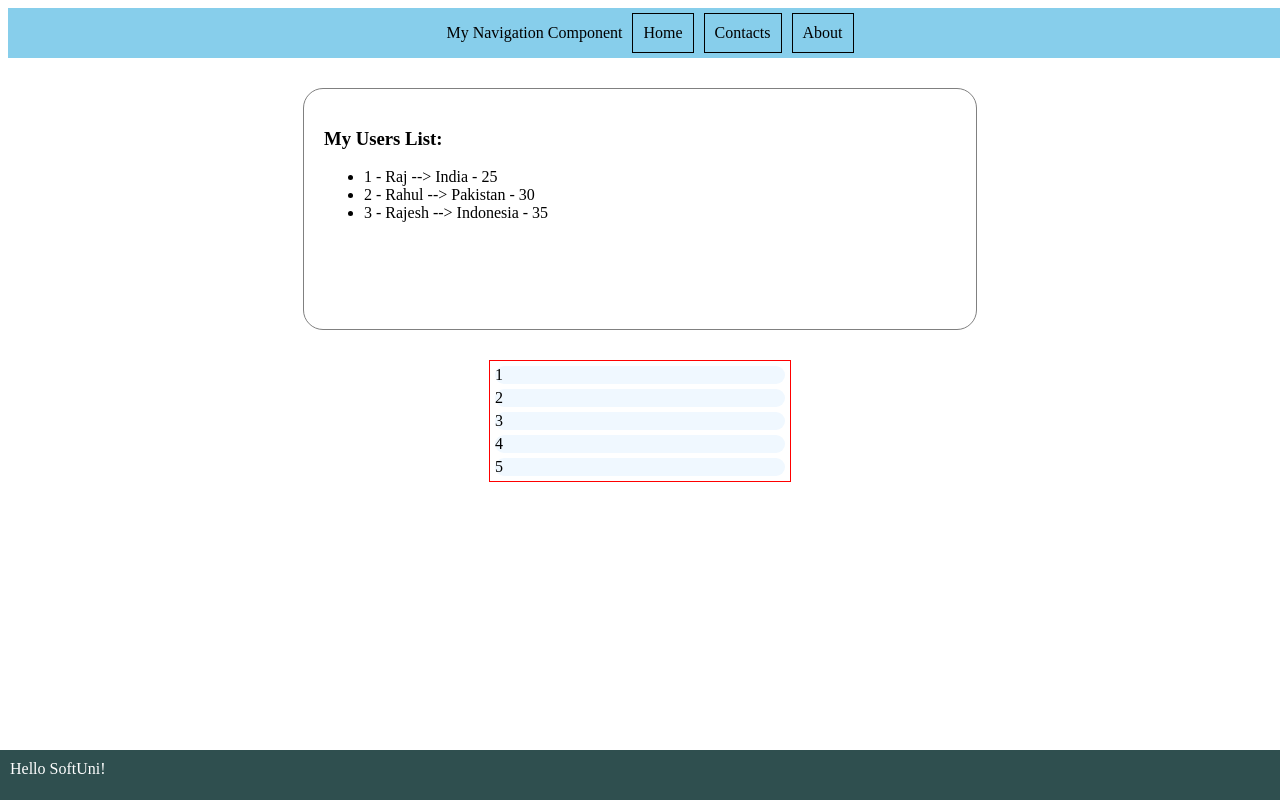
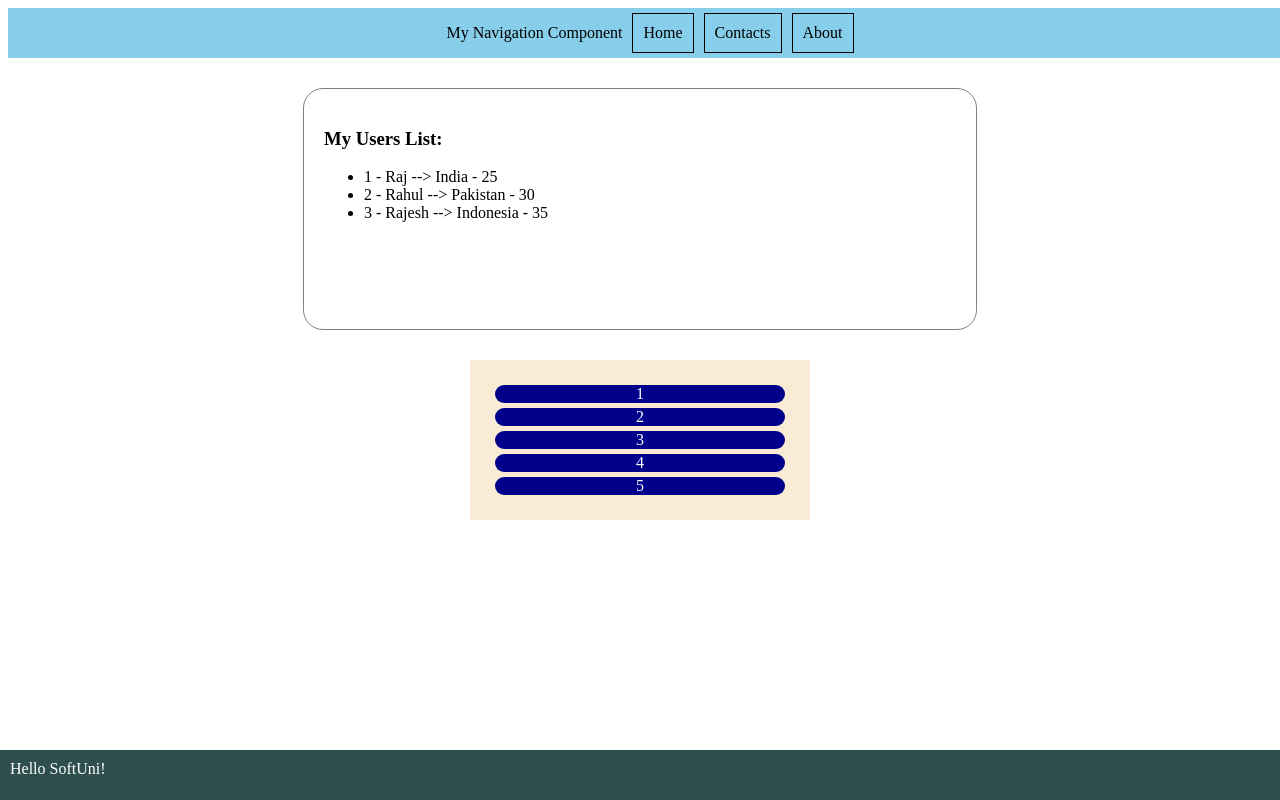
Before and after one commit to SvetlinGG/Angular-Components, an Angular app in the folder component-demo/: page / in a window 1280 px wide. Built offline with nearby package versions, Linux system fonts and the light colour scheme.

Commit message:
num loop in condition

```diff
--- a/component-demo/src/app/app.component.css
+++ b/component-demo/src/app/app.component.css
@@ -1,12 +1,14 @@
 #numbers-wrapper {
-    border: 1px solid red;
-    padding: 50;
+    background-color: antiquewhite;
+    padding: 20px;
     margin: 0 auto;
     width: 300px;
     height: fit-content;
 }
 .num {
-    background-color: aliceblue;
+    background-color: darkblue;
     border-radius: 20px;
     margin: 5px;
+    color: white;
+    text-align: center;
 }
--- a/component-demo/src/app/app.component.html
+++ b/component-demo/src/app/app.component.html
@@ -1,8 +1,12 @@
 <app-navigation-bar/>
 <app-user-list />
-<app-footer />
 <div id="numbers-wrapper">
     @for ( num of numbers; track $index){
-        <div class="num">{{num}}</div>
+        @if (num % 2 === 0){
+            <div class="num">{{num}}</div>
+        }@else {
+            <div class="num">{{num}}</div>
+        }
     }
 </div>
+<app-footer />
```
